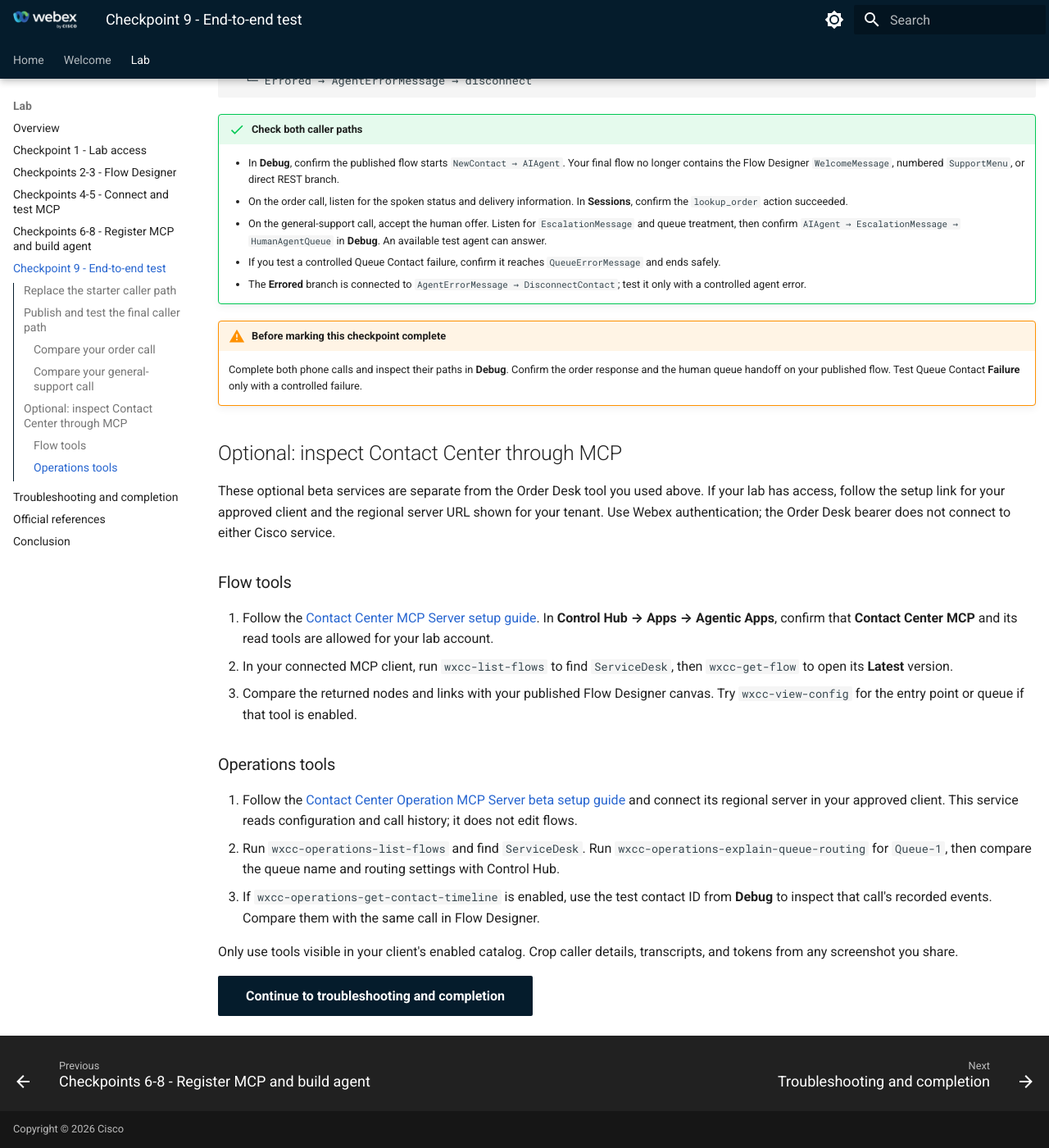
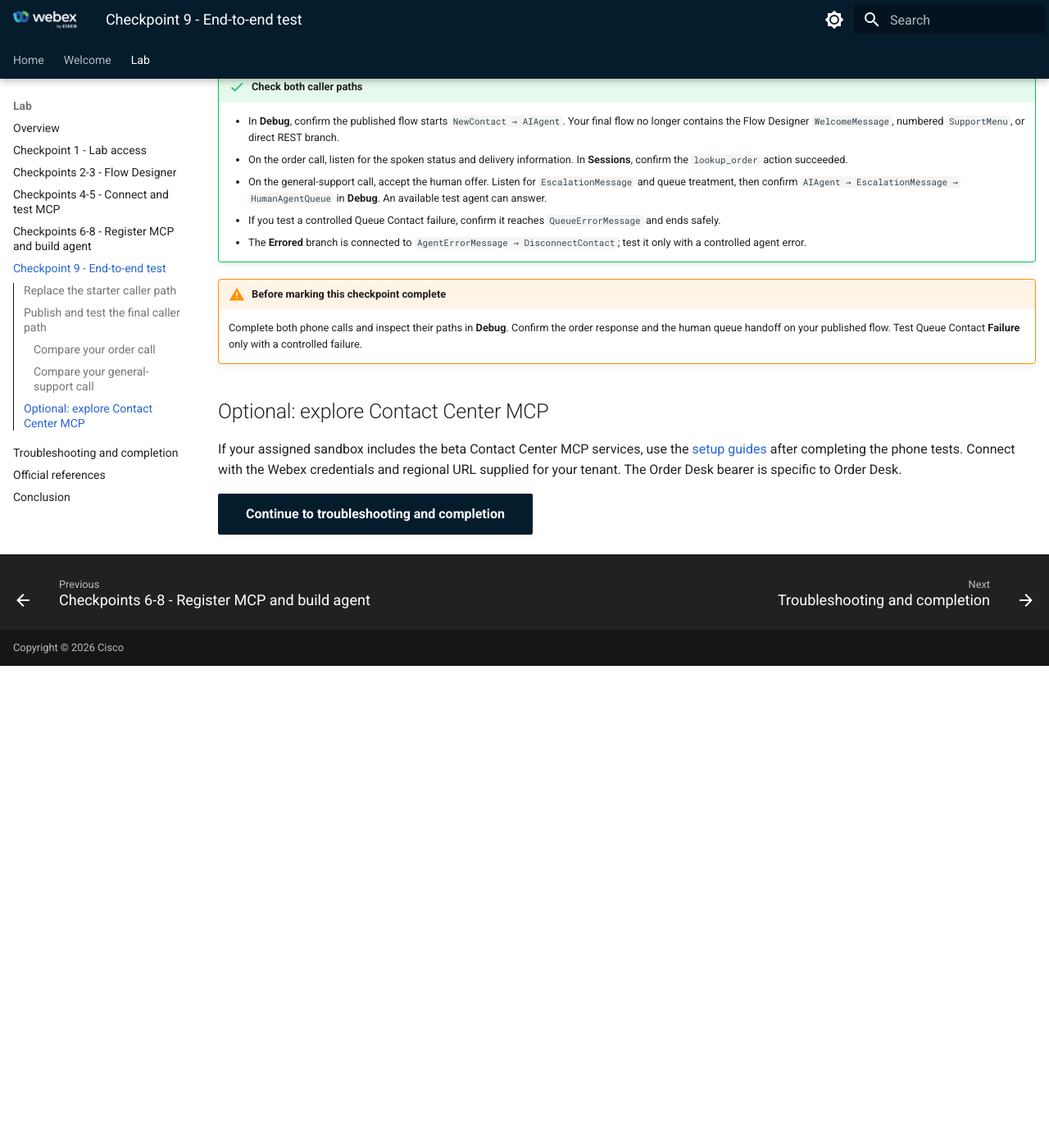
Before and after one commit to WebexCC-SA/LAB-21170, an MkDocs documentation site: the page built from docs/lab5_end_to_end.md, in a window 1280 px wide and 1400 px high, scrolled down 13711 px. Shown: the whole window at 82% size. Built offline with MkDocs 1.6.1 and Material for MkDocs 9.7.7, drawn with Linux system fonts in a browser that asks for light colours; after the commit the page ends 14523 px from its top, so only the background shows below that; some of the changed text lies outside the part shown.

Commit message:
docs: prepare historical flow QA and tighten attendee guide

```diff
--- a/docs/lab5_end_to_end.md
+++ b/docs/lab5_end_to_end.md
@@ -95,7 +95,7 @@
 
 ### Compare your order call
 
-Compare your order call with the captures below. In this version 5 phone test, the agent spoke **Shipped** and **September 29**. Flow Designer **Debug** and AI Agent Studio **Voice Sessions** showed the same Interaction ID. In Sessions, `lookup_order` received `ORD-10482` and returned **Success** in 0.2 seconds. The caller ended this call after the answer, so Debug shows `NewContact → AIAgent → ContactEnded`, all successful. Your call may instead follow **Handled → DisconnectContact → ContactEnded** if the agent ends it.
+For the order call, check **Voice Sessions** for a successful `lookup_order` request with `orderNumber` set to `ORD-10482`. In **Debug**, confirm the call reached `AIAgent` and ended after the answer. The reference captures below show **Shipped** and September 29, 2026; compare your call with the current Order Desk result. If the agent ends the call, Debug may show `Handled → DisconnectContact → ContactEnded`.
 
 <figure markdown>
   ![Fresh AI Agent Studio Preview answering ORD-10482 with Shipped status and an expected delivery date of September 29, 2026](assets/lab-guide/live/cp9-order-lookup-studio-safe.png)
@@ -129,7 +129,7 @@
 
 ### Compare your general-support call
 
-Compare your general-support call with the captures below. The test caller accepted the human handoff and heard queue music. **Debug** recorded `NewContact → AIAgent → EscalationMessage → HumanAgentQueue → PlayMusic_pgj → PleaseWait → PlayMusic_pgj → ContactEnded`, with **Success** at each step. The trace verifies queue treatment; it does not show a human agent answering.
+For the general-support call, accept the human handoff and listen for queue music. In **Debug**, confirm `AIAgent → EscalationMessage → HumanAgentQueue → PlayMusic → PleaseWait`. Queue music confirms wait treatment; the trace does not show a human agent answering.
 
 <figure markdown>
   ![Flow Designer Debug shows successful NewContact, AIAgent, EscalationMessage, and HumanAgentQueue activities for the general-support phone call](assets/lab-guide/live/cp9-human-handoff-debug-start-safe.jpg)
@@ -172,22 +172,8 @@
 !!! warning "Before marking this checkpoint complete"
     Complete both phone calls and inspect their paths in **Debug**. Confirm the order response and the human queue handoff on your published flow. Test Queue Contact **Failure** only with a controlled failure.
 
-## Optional: inspect Contact Center through MCP
+## Optional: explore Contact Center MCP
 
-These optional beta services are separate from the Order Desk tool you used above. If your lab has access, follow the setup link for your approved client and the regional server URL shown for your tenant. Use Webex authentication; the Order Desk bearer does not connect to either Cisco service.
-
-### Flow tools
-
-1. Follow the [Contact Center MCP Server setup guide](https://developer.webex.com/create/docs/contact-center-mcp-server-beta). In **Control Hub → Apps → Agentic Apps**, confirm that **Contact Center MCP** and its read tools are allowed for your lab account.
-2. In your connected MCP client, run `wxcc-list-flows` to find `ServiceDesk`, then `wxcc-get-flow` to open its **Latest** version.
-3. Compare the returned nodes and links with your published Flow Designer canvas. Try `wxcc-view-config` for the entry point or queue if that tool is enabled.
-
-### Operations tools
-
-1. Follow the [Contact Center Operation MCP Server beta setup guide](https://developer.webex.com/create/docs/contact-center-operation-mcp-server-beta) and connect its regional server in your approved client. This service reads configuration and call history; it does not edit flows.
-2. Run `wxcc-operations-list-flows` and find `ServiceDesk`. Run `wxcc-operations-explain-queue-routing` for `Queue-1`, then compare the queue name and routing settings with Control Hub.
-3. If `wxcc-operations-get-contact-timeline` is enabled, use the test contact ID from **Debug** to inspect that call's recorded events. Compare them with the same call in Flow Designer.
-
-Only use tools visible in your client's enabled catalog. Crop caller details, transcripts, and tokens from any screenshot you share.
+If your assigned sandbox includes the beta Contact Center MCP services, use the [setup guides](references.md#bonus-webex-contact-center-mcp-services) after completing the phone tests. Connect with the Webex credentials and regional URL supplied for your tenant. The Order Desk bearer is specific to Order Desk.
 
 [Continue to troubleshooting and completion](troubleshooting.md){ .md-button .md-button--primary }
```
Also changed, not shown: LAB_GUIDE_SPECIFICATION.md (+3 -1 lines), docs/conclusion.md (+5 -5 lines), docs/lab2_flow_designer.md (+4 -7 lines), docs/lab3_agent_registration.md (+1 -1 lines), docs/lab4_mcp_agent_studio.md (+4 -4 lines), docs/assets/lab-guide/live/cp2-v4-qa-entry-point-route.jpg (added), docs/assets/lab-guide/live/cp2-v4-qa-published.jpg (added), docs/assets/lab-guide/live/cp3-v1-qa-published.jpg (added), docs/assets/lab-guide/live/cp6-developer-description-safe.jpg.
